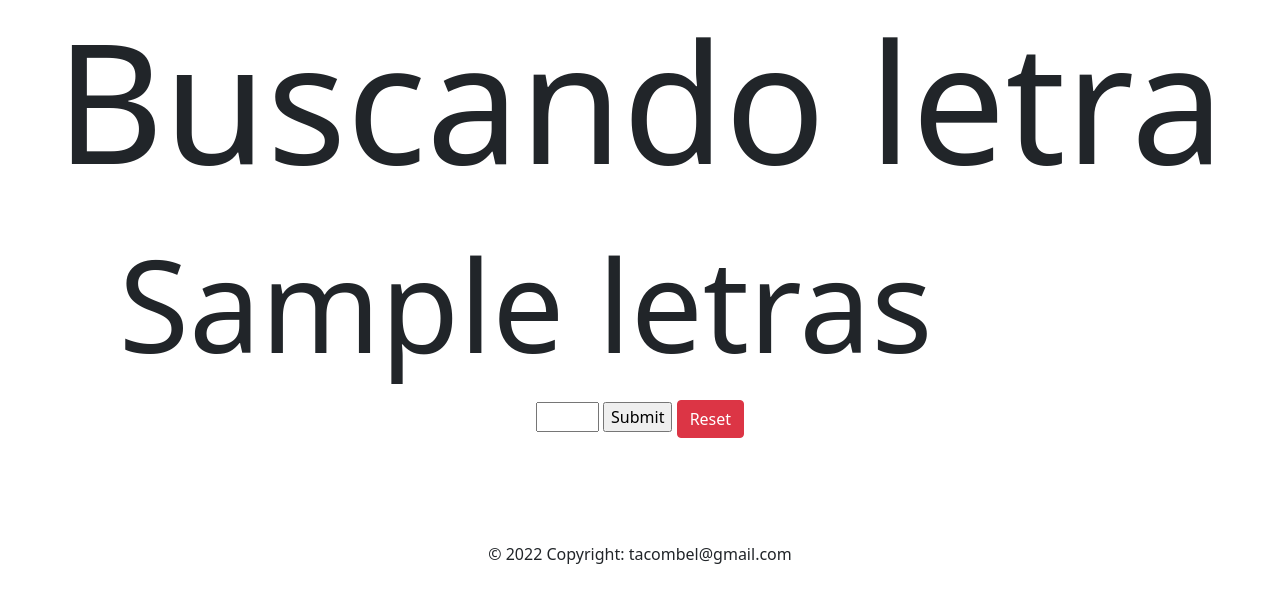
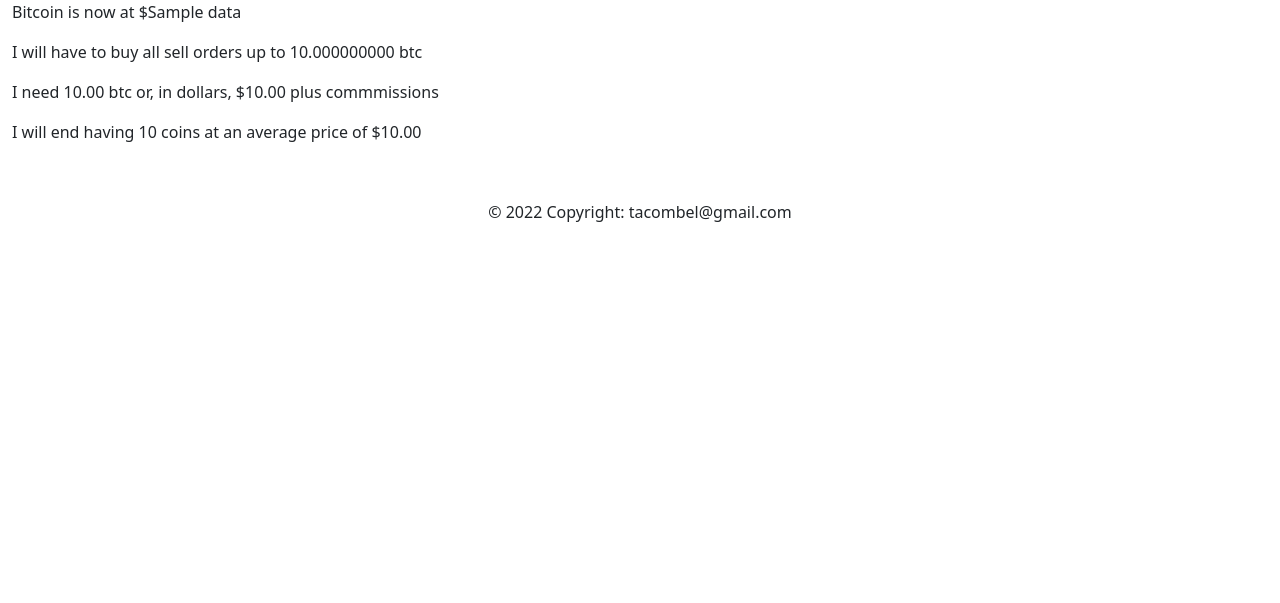
Before and after one commit to Tacombel/pumpthecoin, a Flask app: template app/templates/index.html in a window 1280 px wide. Shown: the top 603 px of the page. Run offline with Flask 2, Linux system fonts and the light colour scheme; the template is opened without the code that fills it: most values are stand-ins (such as "Sample title", 1, 10 or a date in 2020); form fields are guessed from the names that the template uses.

Commit message:
First functional version

```diff
--- a/app/templates/index.html
+++ b/app/templates/index.html
@@ -7,180 +7,17 @@
 </head>
 
 <body>
-    <title>Siguiente Letra</title>
+    <title>Pump the Coin!!! v0.4</title>
     <div class="container-fluid">
-        <div class="row">
-            <div class="col" align="center">
-                <h1 style="font-size: 13vw;">Buscando letra</h1>
-            </div>
-        </div>
-        <div class="row">
-            <div class="col" align="center">
-                <form action="" method="post" novalidate>
-                    {{ form.hidden_tag() }}
-                    {% if letras|length>0 %}
-                    <div class="row" style="font-size: 10vw;">
-                        <div class="col-1"></div>
-                        <div class="col-10" align="left">{{letras}}</div>
-                        <div class="col-1"></div>
-                    </div>
-                    <p>{{ form.letras(size=1) }} {{ form.submit() }} <a href="/reset" class="btn btn-danger"
-                            role="button">Reset</a></p>
-                    {% else %}
-                    <p>{{ form.letras(size=2) }} {{ form.submit() }}</p>
-                    {% endif %}
-                </form>
-            </div>
-        </div>
-        <div class="container-fluid">
-        <div class="row" style="font-size: 10vw" align="center">
-            <div class="col-1"></div>
-            {% if ("A" in candidatas) %}
-            <div class="col-1"><p>A</p></div>
-            {% else %}
-            <div class="col-1"><p></p></div>
-            {% endif %}
-            {% if ("B" in candidatas) %}
-            <div class="col-1"><p>B</p></div>
-            {% else %}
-            <div class="col-1"><p></p></div>
-            {% endif %}
-            {% if ("C" in candidatas) %}
-            <div class="col-1"><p>C</p></div>
-            {% else %}
-            <div class="col-1"><p></p></div>
-            {% endif %}
-            {% if ("D" in candidatas) %}
-            <div class="col-1"><p>D</p></div>
-            {% else %}
-            <div class="col-1"><p></p></div>
-            {% endif %}
-            {% if ("E" in candidatas) %}
-            <div class="col-1"><p>E</p></div>
-            {% else %}
-            <div class="col-1"><p></p></div>
-            {% endif %}
-            {% if ("F" in candidatas) %}
-            <div class="col-1"><p>F</p></div>
-            {% else %}
-            <div class="col-1"><p></p></div>
-            {% endif %}
-            {% if ("G" in candidatas) %}
-            <div class="col-1"><p>G</p></div>
-            {% else %}
-            <div class="col-1"><p></p></div>
-            {% endif %}
-            {% if ("H" in candidatas) %}
-            <div class="col-1"><p>H</p></div>
-            {% else %}
-            <div class="col-1"><p></p></div>
-            {% endif %}
-            {% if ("I" in candidatas) %}
-            <div class="col-1"><p>I</p></div>
-            {% else %}
-            <div class="col-1"><p></p></div>
-            {% endif %}
-            {% if ("J" in candidatas) %}
-            <div class="col-1"><p>J</p></div>
-            {% else %}
-            <div class="col-1"><p></p></div>
-            {% endif %}
-            <div class="col-1"></div>
-        </div>
-        <div class="row" style="font-size: 10vw" align="center">
-            <div class="col-1"></div>
-            {% if ("K" in candidatas) %}
-            <div class="col-1"><p>K</p></div>
-            {% else %}
-            <div class="col-1"><p></p></div>
-            {% endif %}
-            {% if ("L" in candidatas) %}
-            <div class="col-1"><p>L</p></div>
-            {% else %}
-            <div class="col-1"><p></p></div>
-            {% endif %}
-            {% if ("M" in candidatas) %}
-            <div class="col-1"><p>M</p></div>
-            {% else %}
-            <div class="col-1"><p></p></div>
-            {% endif %}
-            {% if ("N" in candidatas) %}
-            <div class="col-1"><p>N</p></div>
-            {% else %}
-            <div class="col-1"><p></p></div>
-            {% endif %}
-            {% if ("Ñ" in candidatas) %}
-            <div class="col-1"><p>Ñ</p></div>
-            {% else %}
-            <div class="col-1"><p></p></div>
-            {% endif %}
-            {% if ("O" in candidatas) %}
-            <div class="col-1"><p>O</p></div>
-            {% else %}
-            <div class="col-1"><p></p></div>
-            {% endif %}
-            {% if ("P" in candidatas) %}
-            <div class="col-1"><p>P</p></div>
-            {% else %}
-            <div class="col-1"><p></p></div>
-            {% endif %}
-            {% if ("Q" in candidatas) %}
-            <div class="col-1"><p>Q</p></div>
-            {% else %}
-            <div class="col-1"><p></p></div>
-            {% endif %}
-            {% if ("R" in candidatas) %}
-            <div class="col-1"><p>R</p></div>
-            {% else %}
-            <div class="col-1"><p></p></div>
-            {% endif %}
-            {% if ("S" in candidatas) %}
-            <div class="col-1"><p>S</p></div>
-            {% else %}
-            <div class="col-1"><p></p></div>
-            {% endif %}
-            <div class="col-1"></div>
-        </div>
-        <div class="row" style="font-size: 10vw" align="center">
-            <div class="col-2"></div>
-            {% if ("T" in candidatas) %}
-            <div class="col-1"><p>T</p></div>
-            {% else %}
-            <div class="col-1"><p></p></div>
-            {% endif %}
-            {% if ("U" in candidatas) %}
-            <div class="col-1"><p>U</p></div>
-            {% else %}
-            <div class="col-1"><p></p></div>
-            {% endif %}
-            {% if ("V" in candidatas) %}
-            <div class="col-1"><p>V</p></div>
-            {% else %}
-            <div class="col-1"><p></p></div>
-            {% endif %}
-            {% if ("W" in candidatas) %}
-            <div class="col-1"><p>W</p></div>
-            {% else %}
-            <div class="col-1"><p></p></div>
-            {% endif %}
-            {% if ("X" in candidatas) %}
-            <div class="col-1"><p>X</p></div>
-            {% else %}
-            <div class="col-1"><p></p></div>
-            {% endif %}
-            {% if ("Y" in candidatas) %}
-            <div class="col-1"><p>Y</p></div>
-            {% else %}
-            <div class="col-1"><p></p></div>
-            {% endif %}
-            {% if ("Z" in candidatas) %}
-            <div class="col-1"><p>Z</p></div>
-            {% else %}
-            <div class="col-1"><p></p></div>
-            {% endif %}
-            <div class="col-2"></div>
-        </div>
-        </div>
+        {%if data %}
+        <p>Bitcoin is now at ${{data[0]}}</p>
+        <p>I will have to buy all sell orders up to {{"%.9f"|format(data[1])}} btc</p>
+        <p>I need {{"%.2f"|format(data[2])}} btc or, in dollars, {{"$%.2f"|format(data[2]*data[0])}} plus commmissions</p>
+        <p>I will end having {{"%.0f"|format(data[3])}} coins at an average price of {{"$%.2f"|format(data[2]*data[0]/data[3])}}</p>
+        {%else%}
+        <p>To use simply modify the url to pumpthecoin.tacombel.eu/api/xx where xx is the target price in dollars</p>
+        <p>Example http://pumpthecoin.tacombel.eu/api/7.3</p>
+        {% endif %}
     </div>
     <!-- Footer -->
     <footer class="page-footer font-small blue pt-4">
```
